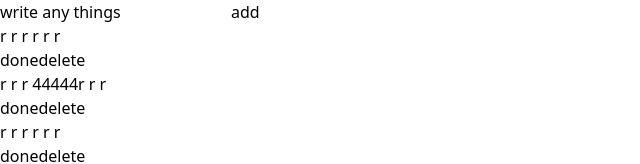
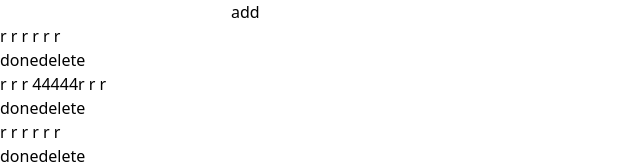
Before and after one commit to Khalid-Graine/todo-list, a React (Vite) app: page / in a window 1280 px wide. Shown: the top 164 px of the page, without its empty margins (0-640 px from the left). Built offline with nearby package versions, Linux system fonts and the light colour scheme.

Commit message:
Create add new task feature

```diff
--- a/src/App.jsx
+++ b/src/App.jsx
@@ -1,34 +1,58 @@
 import { useState } from "react";
 
 function App() {
+  const [title, setTitle] = useState("");
+  const [error, setError] = useState(false);
   const [Tasks, setTask] = useState([
     {
-      id: 1,
+      id: 0,
       title: "r r r r r r ",
       isDone: false,
     },
     {
-      id: 2,
+      id: 1,
       title: "r r r 44444r r r ",
       isDone: false,
     },
     {
-      id: 3,
+      id: 2,
       title: "r r r r r r ",
       isDone: false,
     },
   ]);
 
+  const hundleSubmit = (e) => {
+    e.preventDefault();
+    title == "" ? setError(true) : setError(false);
+    const newTask = {
+      id: Tasks.length,
+      title:title,
+      isDone:false,
+    };
+     // Update state to include the new task
+     setTask((prevTasks) => [...prevTasks, newTask]);
+
+     // Clear the input field
+     setTitle("");
+
+
+  };
   return (
     <>
       <div className=" flex justify-center py-5">
         <div className="md:w-6/12 w-full p-2  bg-red-100">
-          <form action="">
-            <input type="text" value={"write any things"} />
+          <form onSubmit={(e) => hundleSubmit(e)}>
+            <input
+              type="text"
+              onChange={(e) => setTitle(e.target.value)}
+              value={title}
+            />
+
             <button type="submit">add</button>
           </form>
+          {error && <p className="text-red-400">Please add a task name</p>}
           <ul>
-            {Tasks.map((task) => (
+            {Tasks && Tasks.map((task) => (
               <li key={task.id}>
                 <div>{task.title}</div>
                 <div className="flex gap-3">
```
